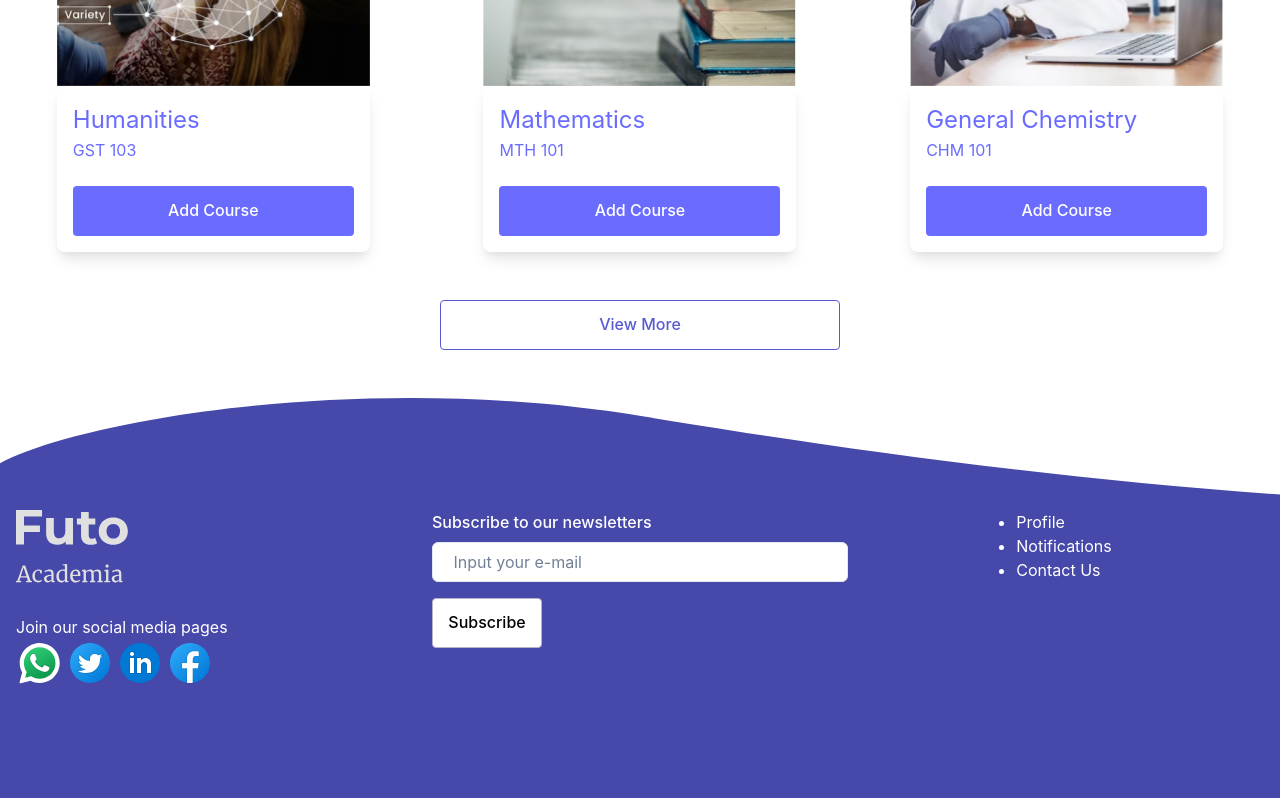
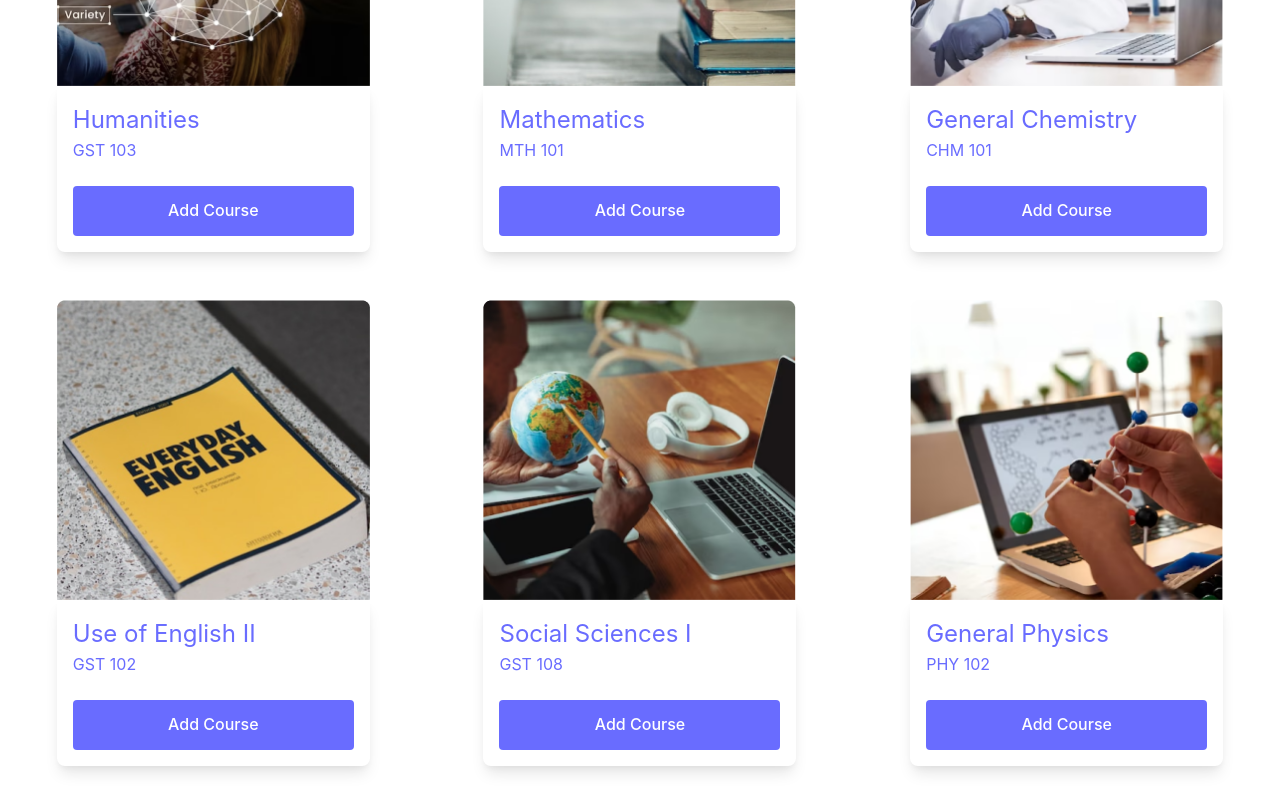
Before and after one commit to vicradon/futo-academia, a React (Vite) app: page /student/home in a window 1280 px wide. Shown: the part 1615-2415 px from the top of the page. Built offline with nearby package versions, Linux system fonts and the light colour scheme.

Commit message:
fix build errors for student home

```diff
--- a/src/pages/student/StudentHome.tsx
+++ b/src/pages/student/StudentHome.tsx
@@ -189,6 +189,23 @@ export default function StudentHome() {
 								</Box>
 							</Box>
 						))}
+						{rainSemesterCourses.map((course) => (
+							<Box width={{ base: "280px", sm: "313px" }}>
+								<Image height={"300px"} backgroundSize="cover" src={course.image_url} alt={course.title} />
+								<Box borderRadius={"0 0 0.5rem 0.5rem"} shadow={"lg"} padding={"1rem"}>
+									<Box mb={6}>
+										<Text fontSize={"2xl"} mb={0} color={"brand.500"}>
+											{course.title}
+										</Text>
+										<Text color={"brand.500"}>{course.course_code}</Text>
+									</Box>
+
+									<Button width={"100%"} colorScheme={"brand"}>
+										Add Course
+									</Button>
+								</Box>
+							</Box>
+						))}
 					</Grid>
 
 					<Flex my={12} justifyContent={"center"}>
```
Also changed, not shown: src/pages/Home/OtherBioModal.tsx (+1 -21 lines).
